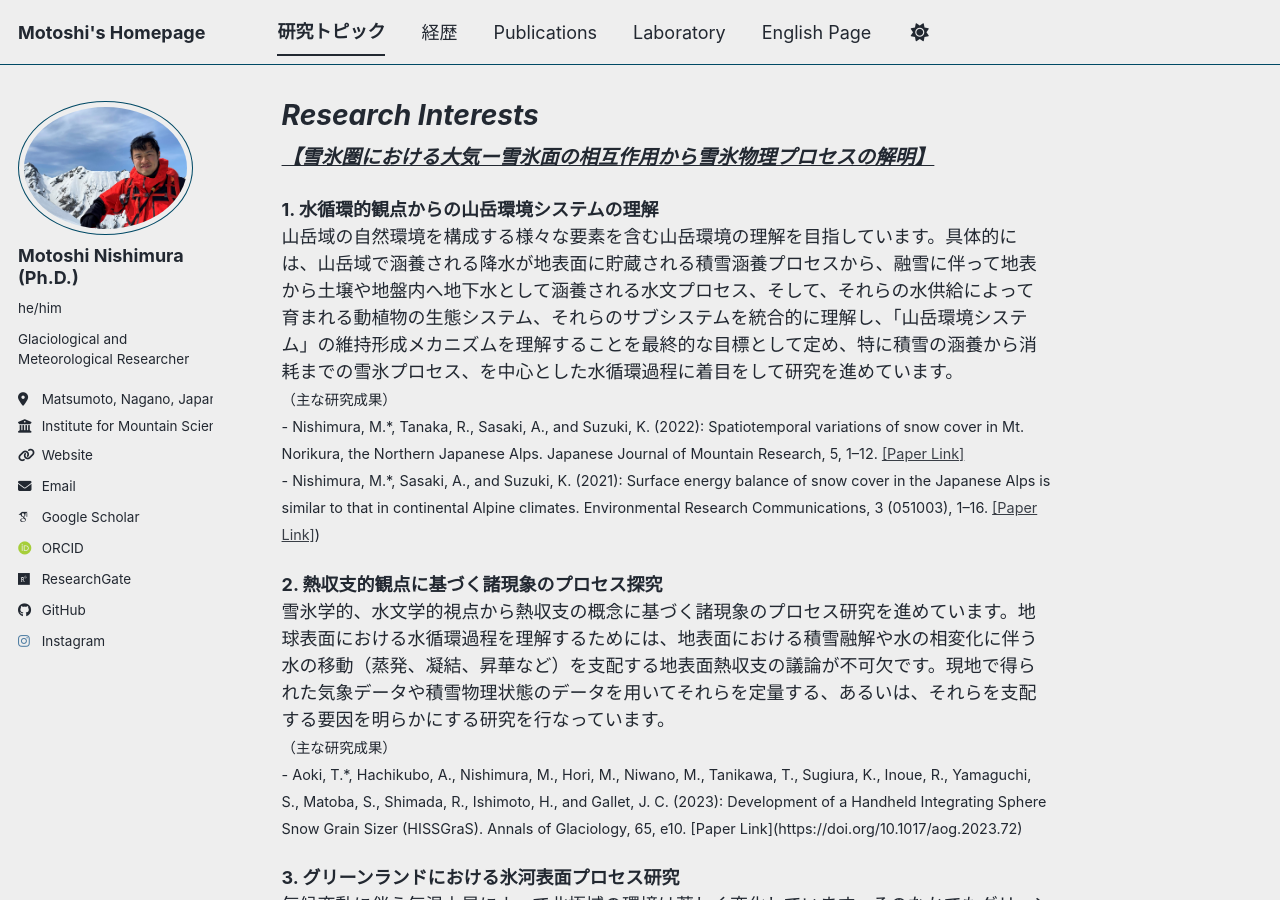
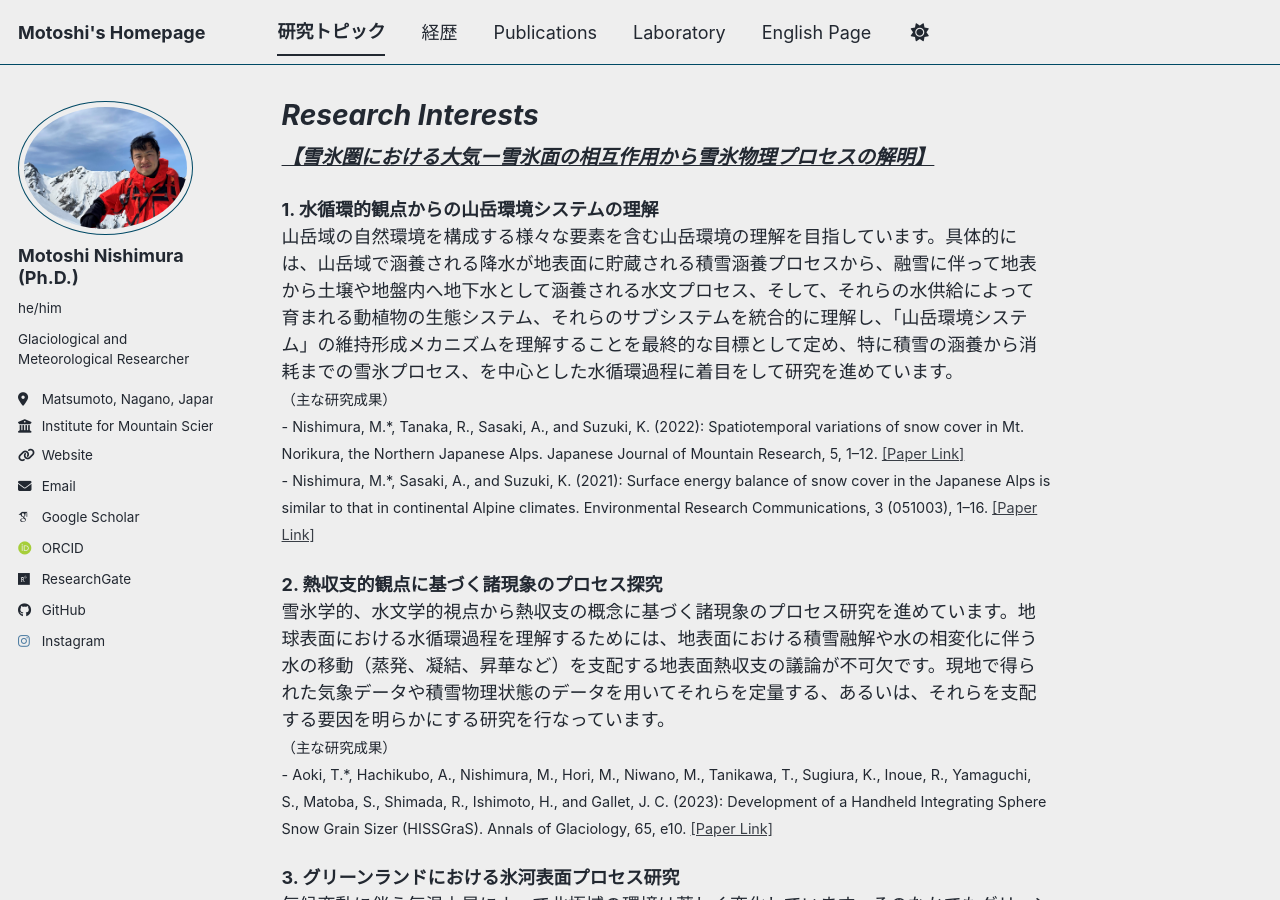
Before and after one commit to MotoshiNishimura/MotoshiNishimura.github.io, a Jekyll site: the page built from _pages/interest.md, in a window 1280 px wide and 900 px high. Built offline with Jekyll 4.4.1, drawn with Linux system fonts in a browser that asks for light colours; some web fonts are replaced; a script bundle is joined from its source files by our own code; library files that are not in the unit come from our copies; some of the changed lines change nothing that is shown.

Commit message:
Update research papers in interest.md

```diff
--- a/_pages/interest.md
+++ b/_pages/interest.md
@@ -14,7 +14,7 @@
  <span style="font-size: 0.8em;">
 （主な研究成果）<br>
 - Nishimura, M.*, Tanaka, R., Sasaki, A., and Suzuki, K. (2022): Spatiotemporal variations of snow cover in Mt. Norikura, the Northern Japanese Alps. Japanese Journal of Mountain Research, 5, 1–12. <a href="https://doi.org/10.34532/jasms.5.0_1" target="_blank">[Paper Link]</a><br>
-- Nishimura, M.*, Sasaki, A., and Suzuki, K. (2021): Surface energy balance of snow cover in the Japanese Alps is similar to that in continental Alpine climates. Environmental Research Communications, 3 (051003), 1–16. <a href="https://doi.org/10.1088/2515-7620/abfcae" target="_blank">[Paper Link]</a>)
+- Nishimura, M.*, Sasaki, A., and Suzuki, K. (2021): Surface energy balance of snow cover in the Japanese Alps is similar to that in continental Alpine climates. Environmental Research Communications, 3 (051003), 1–16. <a href="https://doi.org/10.1088/2515-7620/abfcae" target="_blank">[Paper Link]</a>
 
 </span>
  </p>
@@ -24,7 +24,7 @@
 雪氷学的、水文学的視点から熱収支の概念に基づく諸現象のプロセス研究を進めています。地球表面における水循環過程を理解するためには、地表面における積雪融解や水の相変化に伴う水の移動（蒸発、凝結、昇華など）を支配する地表面熱収支の議論が不可欠です。現地で得られた気象データや積雪物理状態のデータを用いてそれらを定量する、あるいは、それらを支配する要因を明らかにする研究を行なっています。<br>
  <span style="font-size: 0.8em;">
 （主な研究成果）<br>
-- Aoki, T.*, Hachikubo, A., Nishimura, M., Hori, M., Niwano, M., Tanikawa, T., Sugiura, K., Inoue, R., Yamaguchi, S., Matoba, S., Shimada, R., Ishimoto, H., and Gallet, J. C. (2023): Development of a Handheld Integrating Sphere Snow Grain Sizer (HISSGraS). Annals of Glaciology, 65, e10. [Paper Link](https://doi.org/10.1017/aog.2023.72)
+- Aoki, T.*, Hachikubo, A., Nishimura, M., Hori, M., Niwano, M., Tanikawa, T., Sugiura, K., Inoue, R., Yamaguchi, S., Matoba, S., Shimada, R., Ishimoto, H., and Gallet, J. C. (2023): Development of a Handheld Integrating Sphere Snow Grain Sizer (HISSGraS). Annals of Glaciology, 65, e10. <a href="https://doi.org/10.1017/aog.2023.72" target="_blank">[Paper Link]</a>
 </span>
 </p>
 
```
